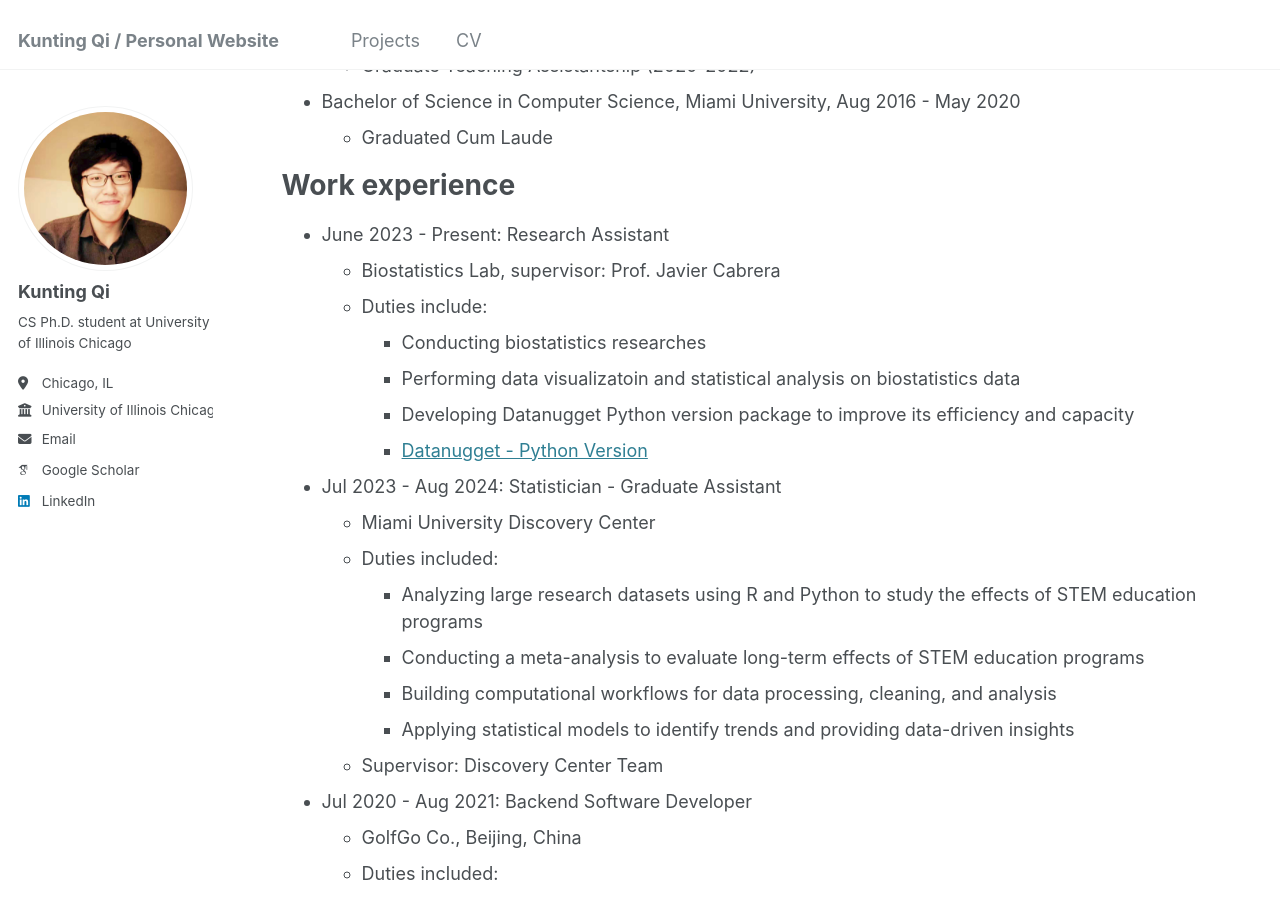
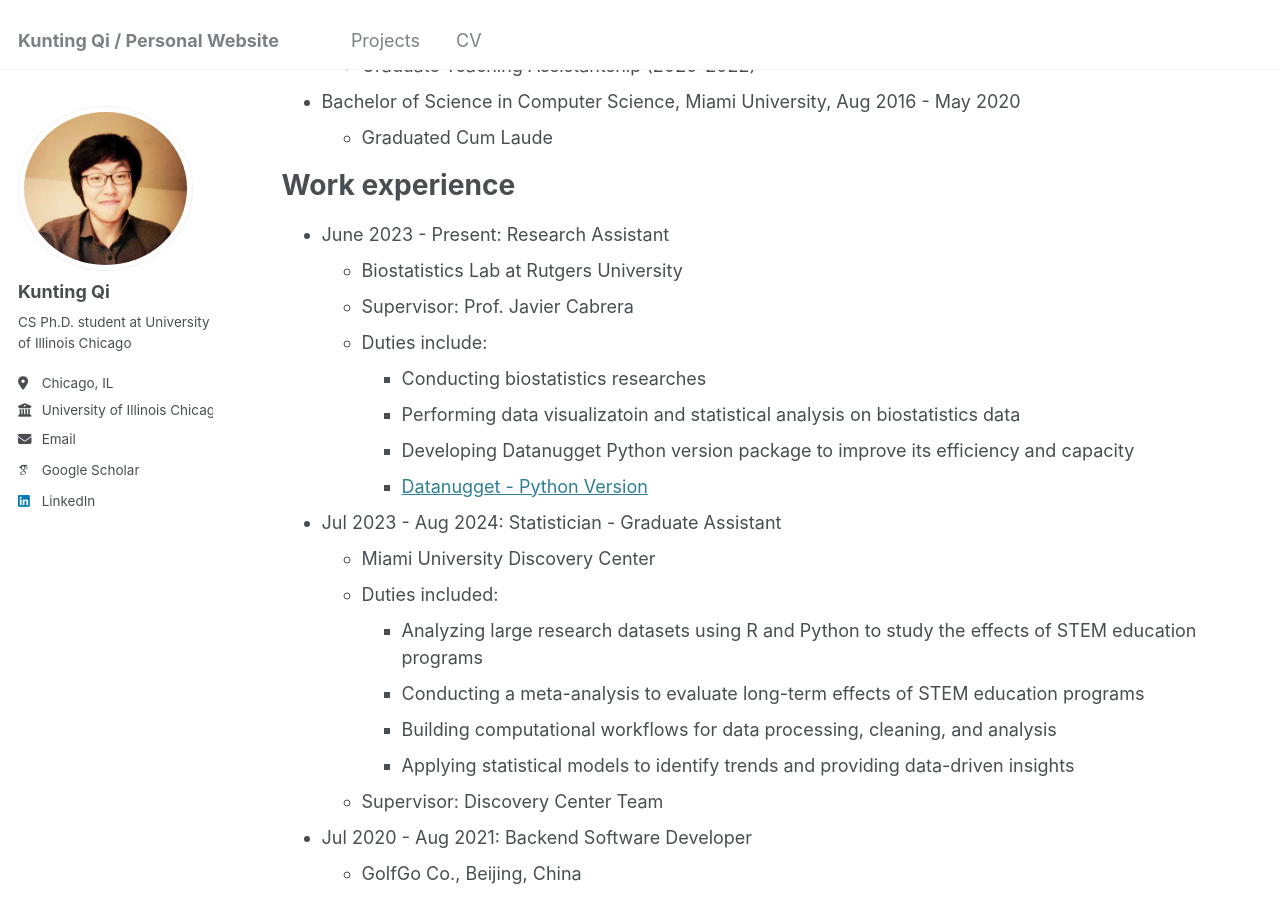
Before and after one commit to qktttt/qktttt.github.io, a Jekyll site: the page built from _pages/cv.md, in a window 1280 px wide and 900 px high, scrolled down 364 px. Built offline with Jekyll 4.4.1, drawn with Linux system fonts in a browser that asks for light colours; some web fonts are replaced.

Commit message:
new change

```diff
--- a/_pages/cv.md
+++ b/_pages/cv.md
@@ -24,7 +24,8 @@ Education
 Work experience
 ======
 * June 2023 - Present: Research Assistant
-  * Biostatistics Lab, supervisor: Prof. Javier Cabrera
+  * Biostatistics Lab at Rutgers University
+  * Supervisor: Prof. Javier Cabrera
   * Duties include:
     - Conducting biostatistics researches
     - Performing data visualizatoin and statistical analysis on biostatistics data
```
